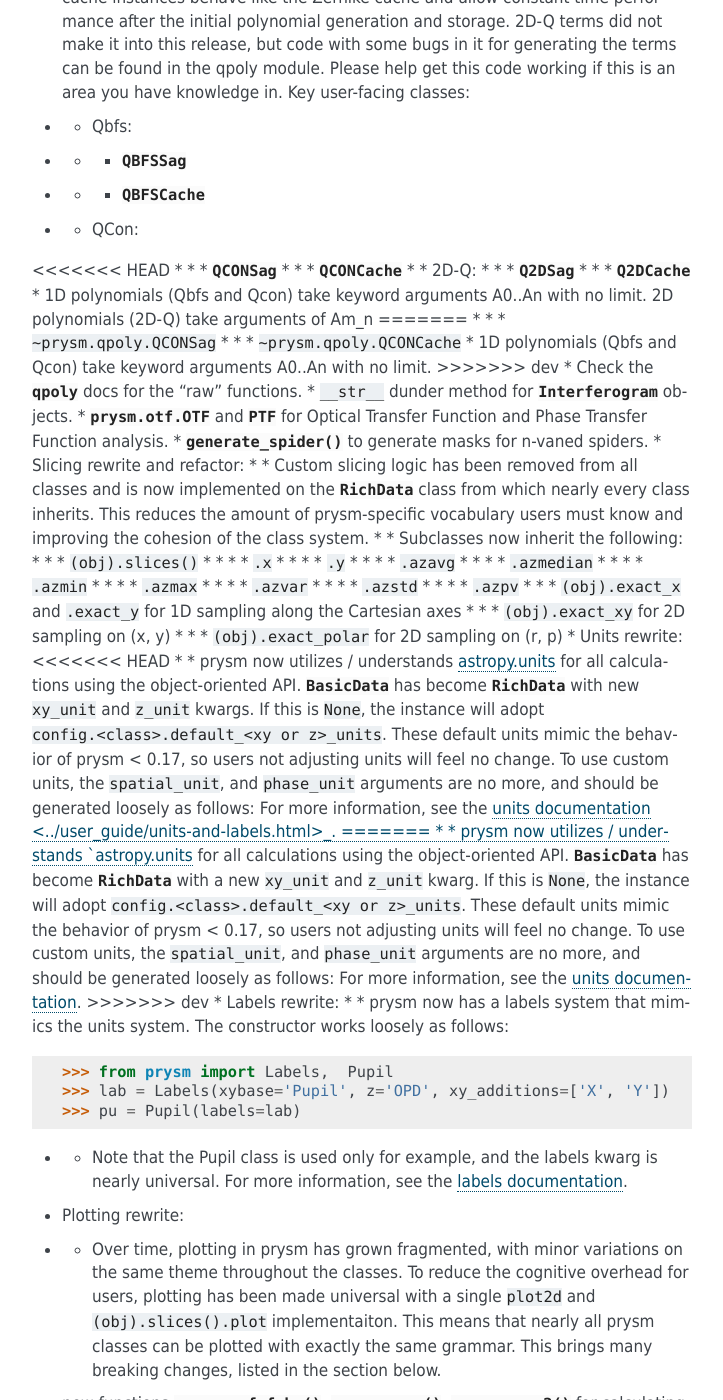
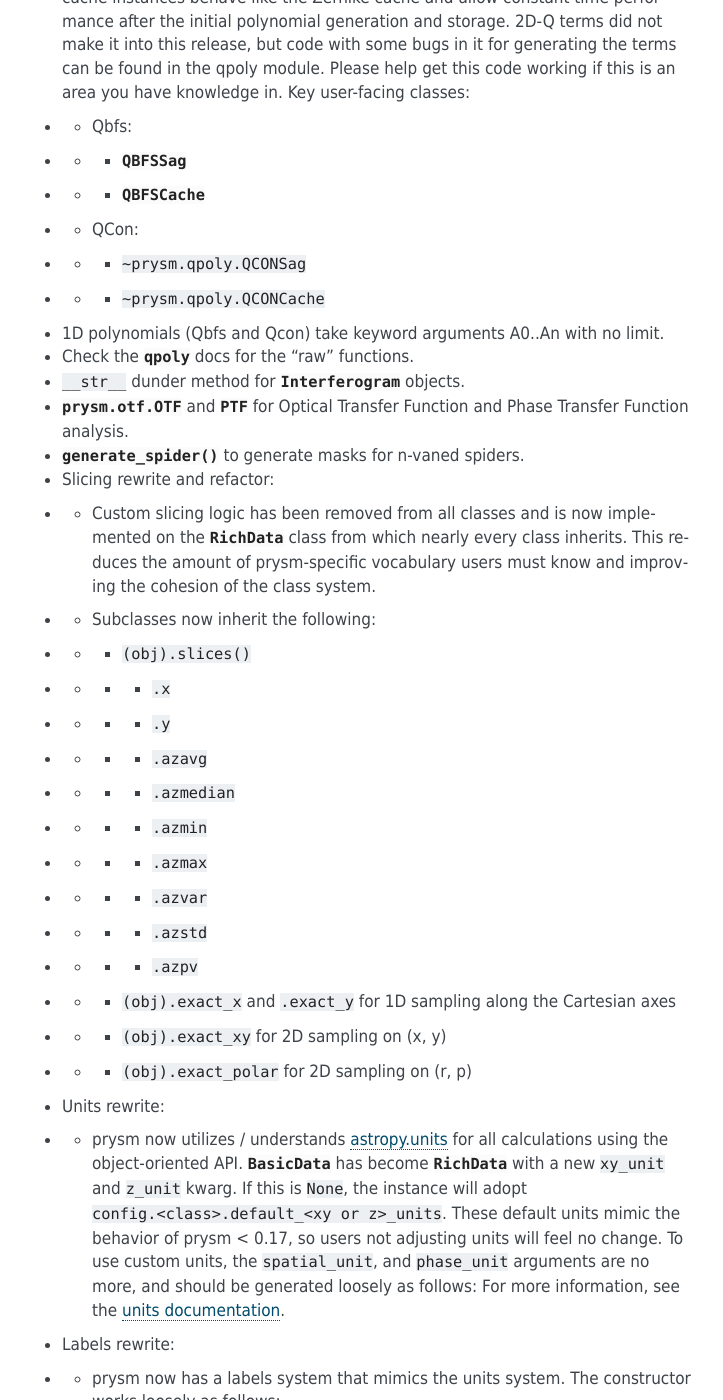
Before and after one commit to brandondube/prysm, a Sphinx documentation site: the page built from docs/source/releases/v0.17.rst, in a window 1280 px wide and 1400 px high, scrolled down 1467 px. Shown: the whole window, without its empty margins (388-1111 px from the left). Built offline with Sphinx 7.4.7, drawn with Linux system fonts in a browser that asks for light colours; pages that are not in the unit, such as notebooks, are missing from menus; some of the changed text lies outside the part shown.

Commit message:
fix broke release notes, missed on git merge

```diff
--- a/docs/source/releases/v0.17.rst
+++ b/docs/source/releases/v0.17.rst
@@ -33,18 +33,9 @@
 * * * :class:`~prysm.qpoly.QBFSSag`
 * * * :class:`~prysm.qpoly.QBFSCache`
 * * QCon:
-<<<<<<< HEAD
-* * * :class:`~prysm.qpoly.QCONSag`
-* * * :class:`~prysm.qpoly.QCONCache`
-* * 2D-Q:
-* * * :class:`~prysm.qpoly.Q2DSag`
-* * * :class:`~prysm.qpoly.Q2DCache`
-* 1D polynomials (Qbfs and Qcon) take keyword arguments A0..An with no limit.  2D polynomials (2D-Q) take arguments of Am_n
-=======
 * * * :code:`~prysm.qpoly.QCONSag`
 * * * :code:`~prysm.qpoly.QCONCache`
 * 1D polynomials (Qbfs and Qcon) take keyword arguments A0..An with no limit.
->>>>>>> dev
 * Check the :mod:`~prysm.qpoly` docs for the "raw" functions.
 * :code:`__str__` dunder method for :class:`~prysm.interferogram.Interferogram` objects.
 * :class:`prysm.otf.OTF` and :class:`~prysm.otf.PTF` for Optical Transfer Function and Phase Transfer Function analysis.
@@ -66,11 +57,7 @@
 * * * :code:`(obj).exact_xy` for 2D sampling on (x, y)
 * * * :code:`(obj).exact_polar` for 2D sampling on (r, p)
 * Units rewrite:
-<<<<<<< HEAD
-* * prysm now utilizes / understands `astropy.units <https://docs.astropy.org/en/stable/units/>`_  for all calculations using the object-oriented API.  :class:`BasicData` has become :class:`RichData` with new :code:`xy_unit` and :code:`z_unit` kwargs.  If this is :code:`None`, the instance will adopt :code:`config.<class>.default_<xy or z>_units`.  These default units mimic the behavior of prysm < 0.17, so users not adjusting units will feel no change.  To use custom units, the :code:`spatial_unit`, and :code:`phase_unit` arguments are no more, and should be generated loosely as follows:  For more information, see the `units documentation <../user_guide/units-and-labels.html>_.
-=======
 * * prysm now utilizes / understands `astropy.units <https://docs.astropy.org/en/stable/units/>`_  for all calculations using the object-oriented API.  :class:`BasicData` has become :class:`RichData` with a new :code:`xy_unit` and :code:`z_unit` kwarg.  If this is :code:`None`, the instance will adopt :code:`config.<class>.default_<xy or z>_units`.  These default units mimic the behavior of prysm < 0.17, so users not adjusting units will feel no change.  To use custom units, the :code:`spatial_unit`, and :code:`phase_unit` arguments are no more, and should be generated loosely as follows:  For more information, see the `units documentation <../user_guide/units-and-labels.html>`_.
->>>>>>> dev
 * Labels rewrite:
 * * prysm now has a labels system that mimics the units system.  The constructor works loosely as follows:
 
@@ -96,11 +83,6 @@
 ================
 
 * Slicing and plotting refactoring breaks compatibilty with the prysm <= v0.16 API.
-<<<<<<< HEAD
-* * :class:`BasicData` has become :class:`~prysm._richdata.RichData`.
-* * Universal plotting breaks much code that any of :code:`plot2d`, :code:`plot_slice_xy`, :code:`plot_azimuthal_average`, :code:`plot_psd_slices`, :code:`plot_psd_2d` or other plotting functions, or accesses :code:`.slice_x` and :code:`.slice_y` attribute variables.  For plots, see :code:`.plot2d()` and :code:`.slices().plot()`.  For slices, see :code:`.slices.<x,y,z,... as enumerated above>`.  To replicate the power law limits in plot_psd_slices, use :func:`prysm.plotting.add_psd_model`.
-* * :attr:`tan` and :attr:`sag` properties removed from :class:`~prysm.otf.MTF` instances as well as :meth:`exact_tan` and :meth:`exact_sag`.  These are now accessed via :code:`mtf.slices().x` and :code:`mtf.slices().y` and :meth:`~prysm.otf.MTF.exact_x` and :meth:`~prysm.otf.MTF.exact_y`.  Likewise, for :meth:`mtf.azimuthal_average`, use :code:`mtf.slices().azavg`.  The changes to tan and sag are made because it is not guaranteed that the x and y slices of the MTF correspond to tan and sag without more information given about field angles.  This is not something prysm has any knowledge of at this time.
-=======
 * * :class:`BasicData`, has become :class:`~prysm._richdata.RichData`.
 * * Universal plotting elimiates or changes the signature of many methods:
 * * * :meth:`prysm.psf.PSF.plot2d` - use the same method name, note that arguments are different.  For the :code:`circle_ee` functionality, use :func:`prysm.plotting.annotate_psf`.
@@ -110,7 +92,6 @@
 * * * default axis limits for PSFs and MTFs are no longer 20 and 200, but are the entire support of the object.
 * * :code:`.slice_x` and :code:`.slice_y` on :class:`~prysm._phase.OpticalPhase`, :class:`~prysm.psf.PSF` and :class:`~prysm.otf.MTF` - use :code:`<obj>.slices().x or <obj>.slices().y`
 * * :attr:`tan` and :attr:`sag` properties deprecated on :class:`~prysm.otf.MTF` instances as well as :meth:`exact_tan` and :meth:`exact_sag`.  Please access via :code:`mtf.slices().x` and :code:`mtf.slices().y` and :meth:`~prysm.otf.MTF.exact_x` and :meth:`~prysm.otf.MTF.exact_y`.  Likewise, for :meth:`mtf.azimuthal_average`, use :code:`mtf.slices().azavg`.  These properties and functions will be removed in prysm v0.18.  The changes to tan and sag are made because it is not guaranteed that the x and y slices of the MTF correspond to tan and sag without more information given about field angles.  This is not something prysm has any knowledge of at this time.
->>>>>>> dev
 * * :meth:`prysm.interferogram.Interferogram.psd` now returns a :class:`~prysm.interferogram.PSD` object, which is just a fancy :class:`~prysm._richdata.RichData` instance like any other prysm class.
 * :meth:`prysm.psf.PSF.from_pupil` normalization with :code:`norm=radiometric` has changed to match Born & Wolf.  Results using this kwarg generated with prysm >= 0.17 will not match those for prysm < 0.17 in terms of scaling.  The contents will be otherwise the same.
 * :class:`~prysm.pupil.Pupil` and subclasses no longer take arguments of :code:`mask` and :code:`mask_target`, instead taking :code:`phase_mask` and :code:`transmission`.  This should improve clarity.  Arguments may take a few forms - :code:`<ndarray>`, :code:`<str>`, or :code:`[<str>, <float>]`.  In the ndarray case, the argument is used directly.  Strings are passed to the mask cache with implicit :code:`radius=1`, while in the last case the argument is a tuple or list of the mask shape and radius.
```
